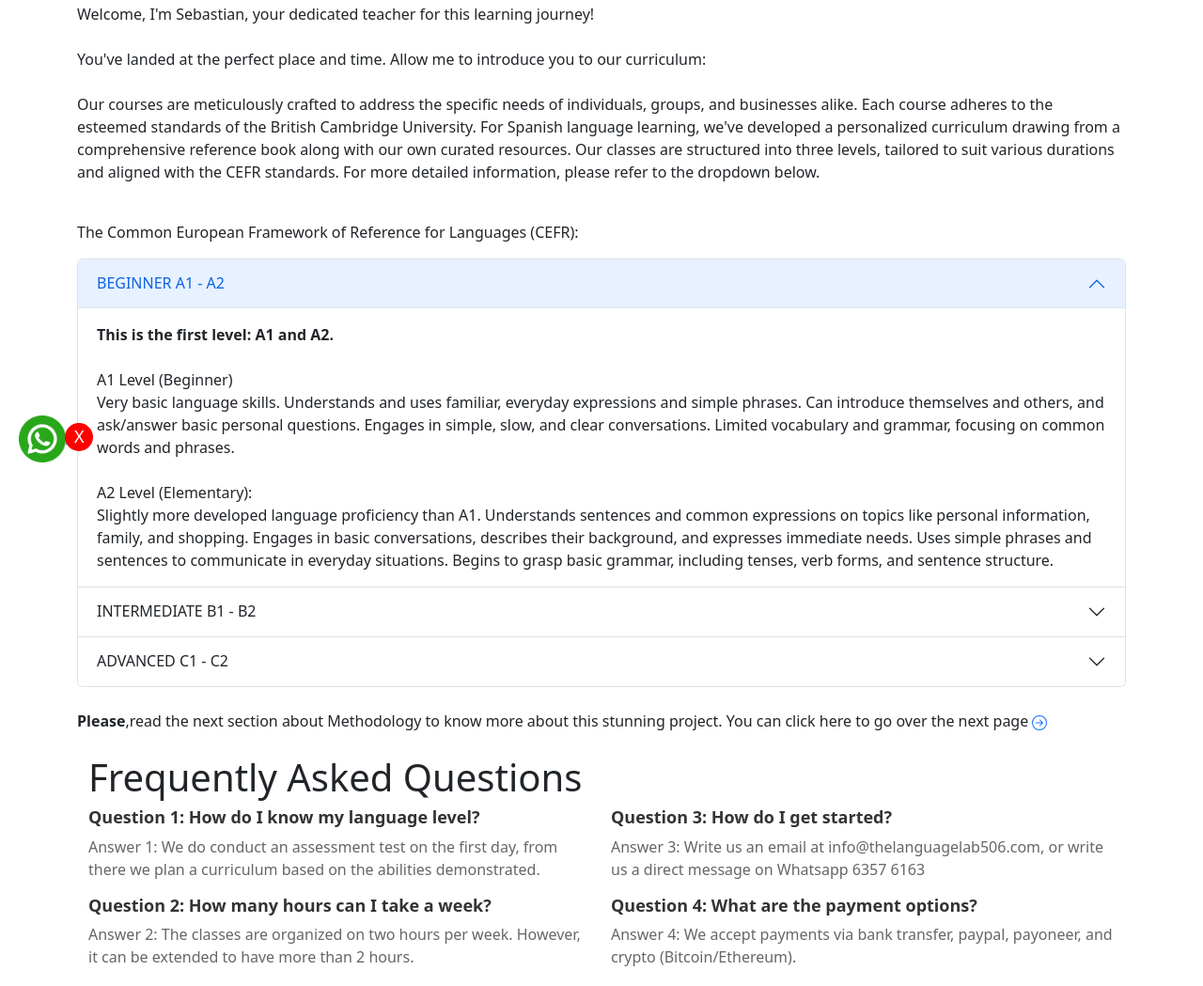
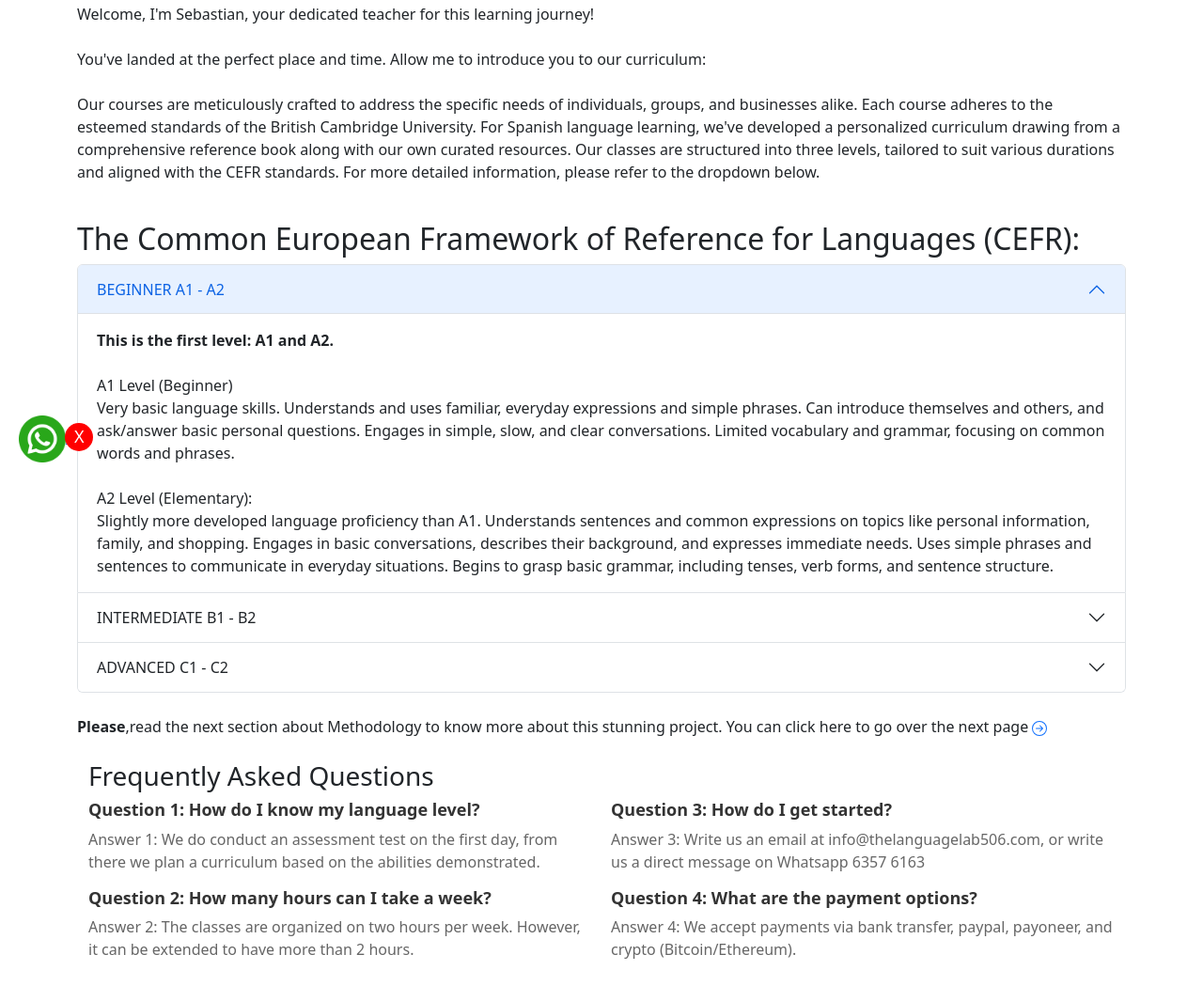
Before and after one commit to mhenry0/theefl, a plain HTML site: page index.html in a window 1280 px wide. Shown: the part 288-1337 px from the top of the page at 94% size. Drawn offline with nearby package versions, Linux system fonts and the light colour scheme.

Commit message:
Update index.html

```diff
--- a/index.html
+++ b/index.html
@@ -78,7 +78,7 @@
 Our classes are structured into three levels, tailored to suit various durations and aligned with the CEFR standards. For more detailed information, please refer to the dropdown below.
       <p></p>
     <br>
-    <p>The Common European Framework of Reference for Languages (CEFR):</p>
+    <h2>The Common European Framework of Reference for Languages (CEFR):</h2>
     <div class="accordion" id="accordionPanelsStayOpenExample">
       <div class="accordion-item">
         <h2 class="accordion-header" id="panelsStayOpen-headingOne">
@@ -161,7 +161,7 @@ Our classes are structured into three levels, tailored to suit various durations
     <br>
     <br>
     <div class="container">
-      <h1>Frequently Asked Questions</h1>
+      <h3>Frequently Asked Questions</h3>
       <div class="faq-columns">
           <div class="faq-column">
               <h2 class="question">Question 1: How do I know my language level?</h2>
@@ -199,9 +199,6 @@ Our classes are structured into three levels, tailored to suit various durations
     <path d="M14.247 14.269c1.01 0 1.587-.857 1.587-2.025v-.21C15.834 10.43 14.64 9 12.52 9h-.035C10.42 9 9 10.36 9 12.432v.214C9 14.82 10.438 16 12.358 16h.044c.594 0 1.018-.074 1.237-.175v-.73c-.245.11-.673.18-1.18.18h-.044c-1.334 0-2.571-.788-2.571-2.655v-.157c0-1.657 1.058-2.724 2.64-2.724h.04c1.535 0 2.484 1.05 2.484 2.326v.118c0 .975-.324 1.39-.639 1.39-.232 0-.41-.148-.41-.42v-2.19h-.906v.569h-.03c-.084-.298-.368-.63-.954-.63-.778 0-1.259.555-1.259 1.4v.528c0 .892.49 1.434 1.26 1.434.471 0 .896-.227 1.014-.643h.043c.118.42.617.648 1.12.648Zm-2.453-1.588v-.227c0-.546.227-.791.573-.791.297 0 .572.192.572.708v.367c0 .573-.253.744-.564.744-.354 0-.581-.215-.581-.8Z"/>
   </svg> Email Adress: sebasmora.0322.smm@gmail.com </p>
     <p>Website Developed by Nativa Innovations - 2024, a Costa Rican brand. Support local developers here: <a href="//www.buymeacoffee.com/nexusbytesinnovations" target="_blank" style="color: white;">Buy me a coffee here</a></p>
-
-
-
 </div>
     <script src="https://cdn.jsdelivr.net/npm/bootstrap@5.2.3/dist/js/bootstrap.bundle.min.js" integrity="sha384-kenU1KFdBIe4zVF0s0G1M5b4hcpxyD9F7jL+jjXkk+Q2h455rYXK/7HAuoJl+0I4" crossorigin="anonymous"></script>
   </body>
```
